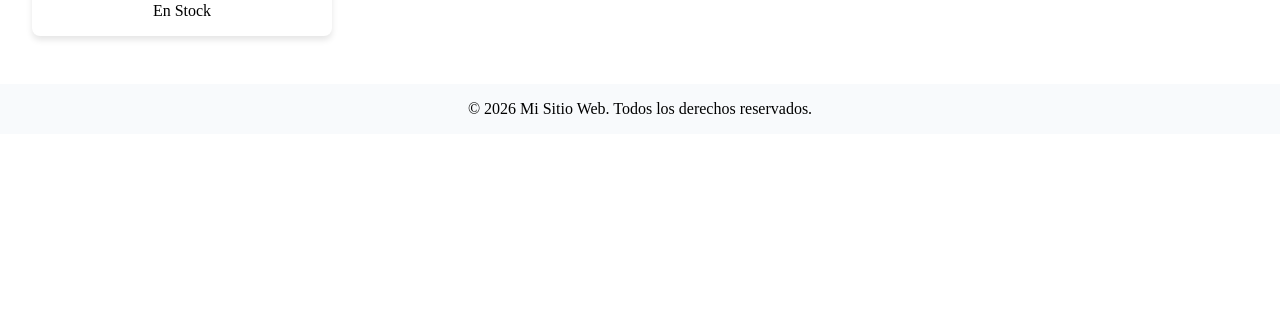
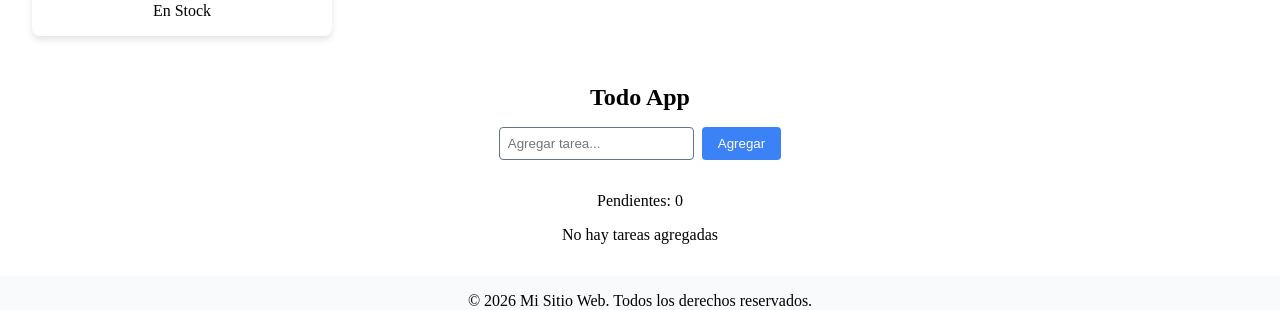
Before and after one commit to CristianFernando88/TP6_PP2, a React (Vite) app: page / in a window 1280 px wide. Shown: the part 1562-1872 px from the top of the page. Before the commit the page ends 1696 px from the top, so only its background shows below. Built offline with nearby package versions, Linux system fonts and the light colour scheme.

Commit message:
Todo app completo

```diff
--- a/src/App.jsx
+++ b/src/App.jsx
@@ -6,6 +6,7 @@ import { Card } from './components/Card'
 import { Contador } from './components/Contador'
 import ContactForm from './components/ContactForm'
 import ProductList from './components/ProductList'
+import TodoApp from './components/TodoApp'
 function App() {
 
   return (
@@ -19,6 +20,7 @@ function App() {
         <Contador />
         <ContactForm></ContactForm>
         <ProductList></ProductList>
+        <TodoApp></TodoApp>
       </Main>
       <Footer></Footer>
     </>
--- /dev/null
+++ b/src/components/TodoApp.jsx
@@ -0,0 +1,59 @@
+import { useState } from "react";
+const TodoApp = () => {
+    const [tareas, setTareas] = useState([]);
+    const [nuevaTarea, setNuevaTarea] = useState("");
+    const pendientes = tareas.filter(tarea => !tarea.completada).length;
+
+    const handleSubmit = (e) => {
+        e.preventDefault();
+        if (nuevaTarea.trim() !== "") {
+            const nuevaTareaObj = {
+                texto: nuevaTarea,
+                completada: false
+            };
+            setTareas([...tareas, nuevaTareaObj]);
+            setNuevaTarea("");
+        }
+    };
+
+    const toggleCompletada = (index) => {
+        const nuevasTareas = [...tareas];
+        nuevasTareas[index].completada = !nuevasTareas[index].completada;
+        setTareas(nuevasTareas);
+    }
+
+    const eliminarTarea = (index) => {
+        const nuevasTareas = [...tareas];
+        /* nuevasTareas.splice(index, 1); */
+        setTareas(nuevasTareas.filter((_, i) => i !== index));
+    }
+
+    return(
+        <div className="container">
+            <h2>Todo App</h2>
+            <form onSubmit={handleSubmit} className="form-tarea">
+                <input type="text" placeholder="Agregar tarea..." value={nuevaTarea} onChange={(e) => setNuevaTarea(e.target.value)} />
+                <button type="submit">Agregar</button>
+            </form>
+            <div>
+                <p>Pendientes: {pendientes}</p>
+            </div>
+            <div>
+                {tareas.length>0?(tareas.map((tarea, index) => (
+                    <div key={index} onClick={() => toggleCompletada(index)} className={`tarea ${tarea.completada ? 'completada' : ''}`}>
+                        <p>
+                            {tarea.texto}
+                        </p>
+                        <button onClick={(e) => {
+                            e.stopPropagation();
+                            eliminarTarea(index);
+                        }}>
+                            X
+                        </button>
+                    </div>
+                ))):(<p>No hay tareas agregadas</p>)}
+            </div>
+        </div>
+    );
+}
+export default TodoApp;
--- a/src/index.css
+++ b/src/index.css
@@ -11,8 +11,10 @@
   /* Fondos y textos */
   --bg: #ffffff;
   --bg-secondary: #f8fafc;
+  --bg-tertiary: #e2e8f0;
   --text: #0f172a;
   --text-light: #64748b;
+  --text-ligthter: #e7ebf0;
 
   /* Espaciado (basado en 4px) */
   --space-1: 4px;
@@ -229,3 +231,62 @@
   width: 20px;
   height: 20px;
 }
+
+/* TodoApp */
+.form-tarea{
+  display: flex;
+  gap: var(--space-2);
+  margin-bottom: var(--space-4);
+}
+.form-tarea input{
+  flex: 1;
+  padding: var(--space-2);
+  border-radius: var(--radius-sm);
+  border: 1px solid var(--secondary);
+}
+.form-tarea button{
+  padding: var(--space-2) var(--space-4);
+  background-color: var(--primary);
+  color: var(--bg);
+  border: none;
+  border-radius: var(--radius-sm);
+  cursor: pointer;
+  transition: background-color 0.3s ease;
+}
+.tarea{
+  display: flex;
+  justify-content: space-between;
+  align-items: center;
+  padding: var(--space-2);
+  margin-bottom: var(--space-2);
+  background-color: var(--bg-tertiary);
+  border-radius: var(--radius-sm);
+  width: 300px;
+  box-shadow: var(--shadow);
+  color: var(--text);
+  font-weight: bold;
+}
+.tarea:hover{
+  background-color: var(--bg-secondary);
+  border: 1px solid var(--succe);
+  cursor: pointer;
+}
+.tarea.completada{
+  background-color: var(--bg);
+
+}
+.tarea.completada p{
+  text-decoration: line-through;
+}
+.tarea button{
+  padding: var(--space-2) var(--space-4);
+  background-color: var(--danger);
+  color: var(--bg);
+  border: none;
+  border-radius: var(--radius-sm);
+  cursor: pointer;
+  transition: background-color 0.3s ease;
+}
+.tarea button:hover{
+  background-color: var(--warning);
+}
```
